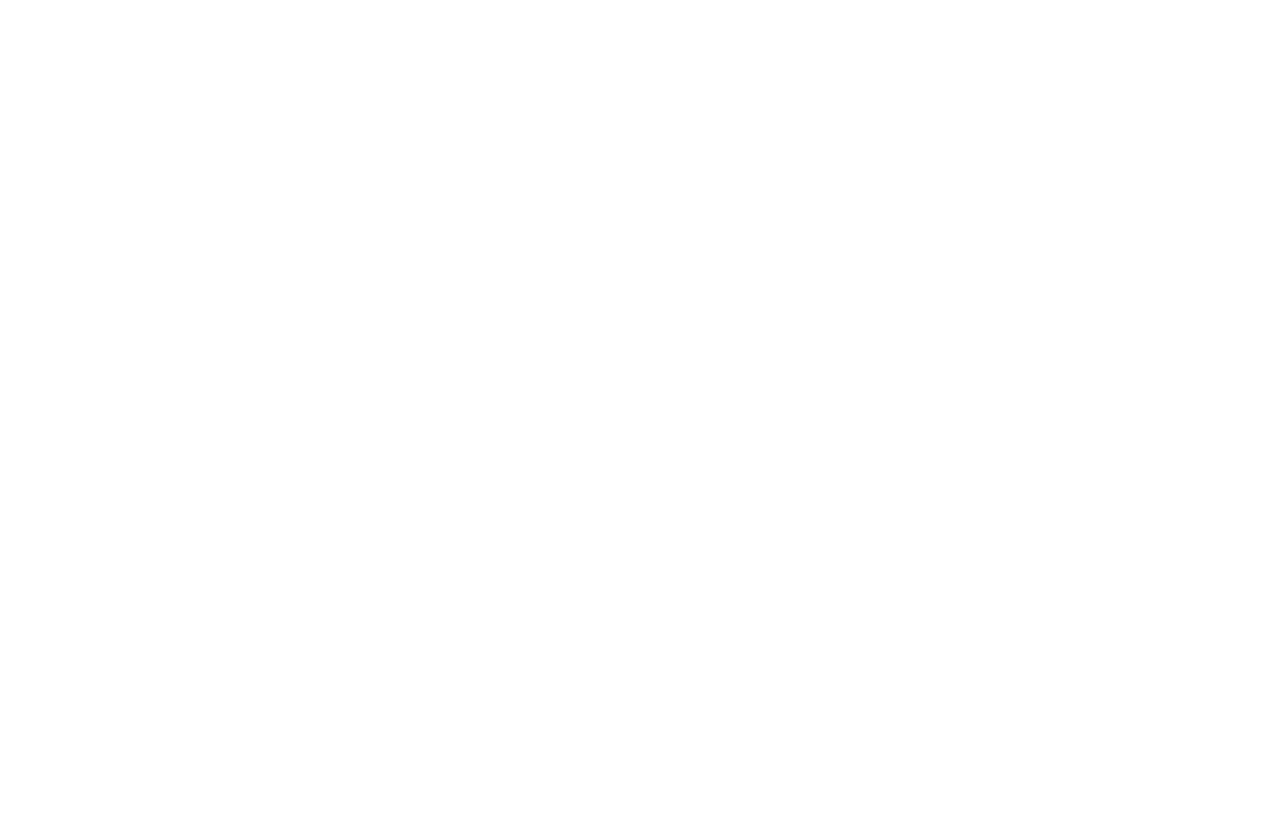
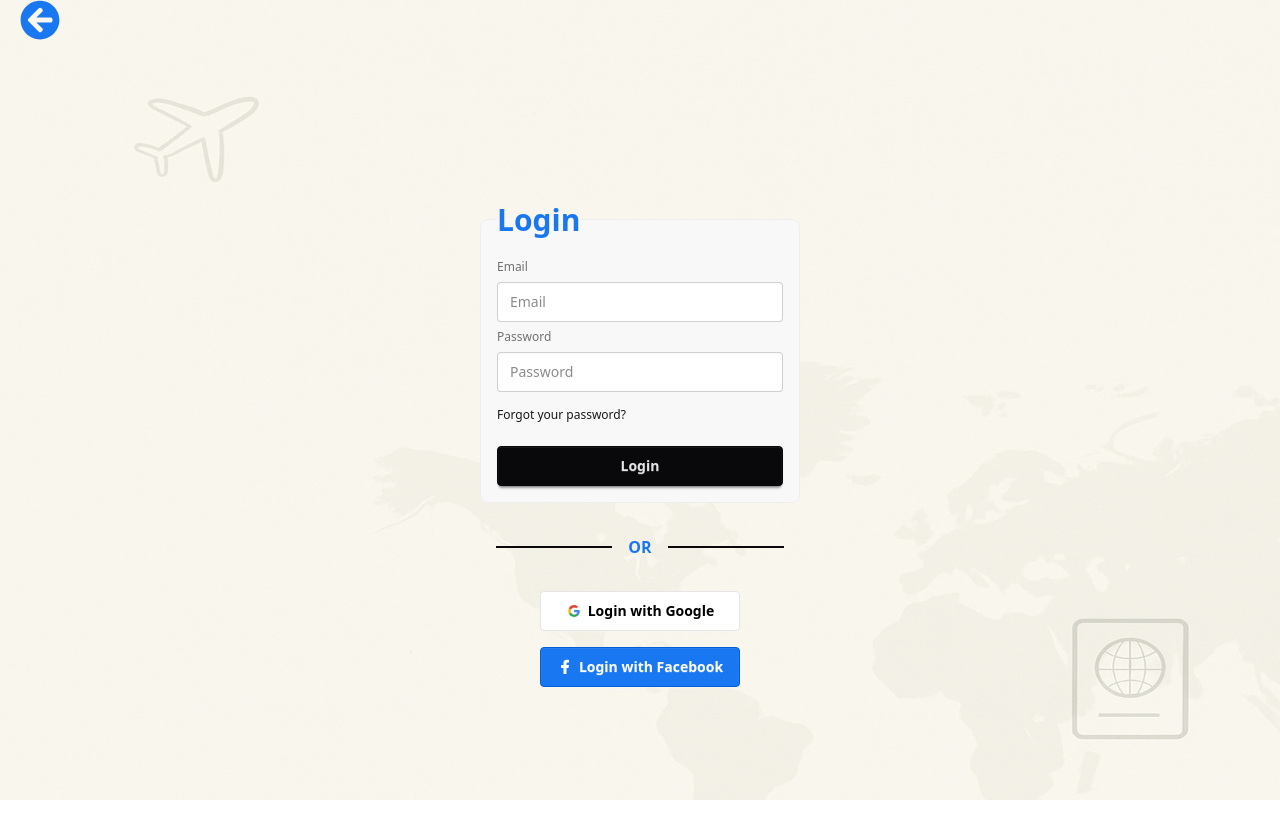
Before and after one commit to nguyenatu188/tpfrontend, a React (Vite) app: page /login in a window 1280 px wide. Before the commit the page ends 800 px from the top, so only its background shows below. Built offline with nearby package versions, Linux system fonts and the light colour scheme.

Commit message:
add UI for login and register

```diff
--- a/src/pages/Login.tsx
+++ b/src/pages/Login.tsx
@@ -1,10 +1,46 @@
 import React from 'react'
+import { FaArrowCircleLeft } from 'react-icons/fa'
+import { Link } from 'react-router-dom'
 
 const Login = () => {
   return (
-    <div className="">
+    <>
+      <div className="h-screen bg-cover bg-center" style={{ backgroundImage: "url('/src/assets/authBG.png')" }}>
+        <Link to="/">
+          <FaArrowCircleLeft className='text-[#1A77F2] mx-5 w-[40px] h-[40px] hover:text-[#1899d6] cursor-pointer transition'/>
+        </Link>
+        <div className="flex flex-col items-center justify-center h-full gap-5">
+          <fieldset className="fieldset w-xs bg-base-200 border border-base-300 p-4 rounded-box">
+            <legend className="text-[#1A77F2] text-3xl font-bold fieldset-legend">Login</legend>
 
-    </div>
+            <label className="fieldset-label">Email</label>
+            <input type="email" className="input" placeholder="Email" />
+
+            <label className="fieldset-label">Password</label>
+            <input type="password" className="input" placeholder="Password" />
+
+            <p className='mt-2'>Forgot your password?</p>
+
+            <button className="btn btn-neutral mt-4">Login</button>
+          </fieldset>
+
+          <div className='divider divider-neutral w-72 mx-auto text-[#1A77F2] font-bold'>OR</div>
+
+          <div className='flex flex-col gap-4'>
+            <button className="btn bg-white text-black border-[#e5e5e5]">
+              <svg aria-label="Google logo" width="16" height="16" xmlns="http://www.w3.org/2000/svg" viewBox="0 0 512 512"><g><path d="m0 0H512V512H0" fill="#fff"></path><path fill="#34a853" d="M153 292c30 82 118 95 171 60h62v48A192 192 0 0190 341"></path><path fill="#4285f4" d="m386 400a140 175 0 0053-179H260v74h102q-7 37-38 57"></path><path fill="#fbbc02" d="m90 341a208 200 0 010-171l63 49q-12 37 0 73"></path><path fill="#ea4335" d="m153 219c22-69 116-109 179-50l55-54c-78-75-230-72-297 55"></path></g></svg>
+              Login with Google
+            </button>
+
+            <button className="btn bg-[#1A77F2] text-white border-[#005fd8]">
+              <svg aria-label="Facebook logo" width="16" height="16" xmlns="http://www.w3.org/2000/svg" viewBox="0 0 32 32"><path fill="white" d="M8 12h5V8c0-6 4-7 11-6v5c-4 0-5 0-5 3v2h5l-1 6h-4v12h-6V18H8z"></path></svg>
+              Login with Facebook
+            </button>
+          </div>
+
+        </div>
+      </div>
+    </>
   )
 }
 
--- a/src/pages/Register.tsx
+++ b/src/pages/Register.tsx
@@ -1,10 +1,50 @@
 import React from 'react'
+import { FaArrowCircleLeft } from "react-icons/fa"
+import { Link } from 'react-router-dom'
 
 const Register = () => {
   return (
-    <div>
+      <>
+        <div className="h-screen bg-cover bg-center" style={{ backgroundImage: "url('/src/assets/authBG.png')" }}>
+          <Link to="/">
+            <FaArrowCircleLeft className='text-[#1A77F2] mx-5 w-[40px] h-[40px] hover:text-[#1899d6] cursor-pointer transition'/>
+          </Link>
+          <div className="flex flex-col items-center justify-center h-full gap-5">
+            <fieldset className="fieldset w-xs bg-base-200 border border-base-300 p-4 rounded-box">
+              <legend className="text-[#1A77F2] text-3xl font-bold fieldset-legend">Register</legend>
 
-    </div>
+              <label className="fieldset-label">Email</label>
+              <input type="email" className="input" placeholder="Email" />
+
+              <label className="fieldset-label">Full name</label>
+              <input type="text" className="input" placeholder="Full name" />
+
+              <label className="fieldset-label">Username</label>
+              <input type="text" className="input" placeholder="Username" />
+
+              <label className="fieldset-label">Password</label>
+              <input type="password" className="input" placeholder="Password" />
+
+              <button className="btn btn-neutral mt-4">Register</button>
+            </fieldset>
+
+            <div className='divider divider-neutral w-72 mx-auto text-[#1A77F2] font-bold'>OR</div>
+
+            <div className='flex flex-col gap-4'>
+              <button className="btn bg-white text-black border-[#e5e5e5]">
+                <svg aria-label="Google logo" width="16" height="16" xmlns="http://www.w3.org/2000/svg" viewBox="0 0 512 512"><g><path d="m0 0H512V512H0" fill="#fff"></path><path fill="#34a853" d="M153 292c30 82 118 95 171 60h62v48A192 192 0 0190 341"></path><path fill="#4285f4" d="m386 400a140 175 0 0053-179H260v74h102q-7 37-38 57"></path><path fill="#fbbc02" d="m90 341a208 200 0 010-171l63 49q-12 37 0 73"></path><path fill="#ea4335" d="m153 219c22-69 116-109 179-50l55-54c-78-75-230-72-297 55"></path></g></svg>
+                Login with Google
+              </button>
+
+              <button className="btn bg-[#1A77F2] text-white border-[#005fd8]">
+                <svg aria-label="Facebook logo" width="16" height="16" xmlns="http://www.w3.org/2000/svg" viewBox="0 0 32 32"><path fill="white" d="M8 12h5V8c0-6 4-7 11-6v5c-4 0-5 0-5 3v2h5l-1 6h-4v12h-6V18H8z"></path></svg>
+                Login with Facebook
+              </button>
+            </div>
+
+          </div>
+        </div>
+      </>
   )
 }
 
```
